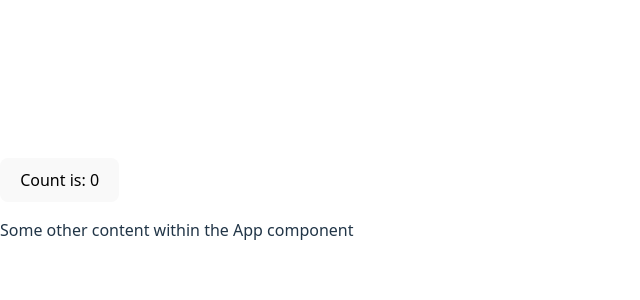
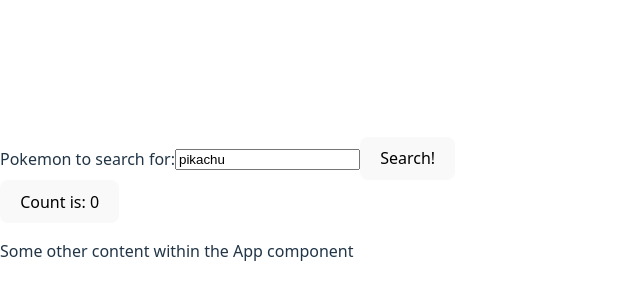
Before and after one commit to lulu-codes/mar25-t2w06-reactjs-events, a React (Vite) app: page / in a window 1280 px wide. Shown: the part 192-492 px from the top of the page, without its empty margins (0-640 px from the left). Built offline with nearby package versions, Linux system fonts and the light colour scheme.

Commit message:
feat: PokemonSearcher functionality done

```diff
--- a/src/App.jsx
+++ b/src/App.jsx
@@ -1,4 +1,5 @@
 import React from "react";
+import { PokemonSearcher } from "./components/PokemonSearcher";
 
 
 // export default function App (){}
@@ -14,6 +15,9 @@ export class App extends React.Component {
 
   render(){
     return <>
+
+      <PokemonSearcher />
+
       <button onClick={() => {
         this.setState((previousState) => {
           return {
--- a/src/components/PokemonSearcher.jsx
+++ b/src/components/PokemonSearcher.jsx
@@ -1,8 +1,10 @@
 import React from "react";
 import { PokemonSearcherDataDisplay } from "./PokemonSearcherDataDisplay";
+import { PokemonSearcherForm } from "./PokemonSearcherForm";
+
 
 export class PokemonSearcher extends React.Component {
-  constructor() {
+	constructor(){
 		super();
 
 		// data that this component must track
@@ -14,28 +16,48 @@ export class PokemonSearcher extends React.Component {
 			// for prototyping, but provides heaps of room for mistakes as the project grows
 			// so try to only track specific properties from the API!
 			// response: {}
-    };
+		}
+
+		this.formSubmissionHandlerFunction = this.formSubmissionHandlerFunction.bind(this);
 	}
 
 	// have an event for handling form submission
+	async formSubmissionHandlerFunction (formSubmissionEvent) {
+		formSubmissionEvent.preventDefault();
+		console.log("Form submission interrupted! Can do our custom form submission logic now!");
 
-  render() {
-    return (
-      <section className="pokemonSearcherContainer">
-        {/*
+		let response = await fetch("https://pokeapi.co/api/v2/pokemon/" + this.state.pokemonToSearch);
+		let data = await response.json();
+
+		this.setState((previousState) => {
+			return {...previousState,
+				responseName: data.name,
+				responseSpriteUrl: data.sprites.other.home.front_default
+			}
+		})
+	}
+
+
+	render(){
+		return <section className="pokemonSearcherContainer">
+
 				<PokemonSearcherForm
-					currentSearchFieldValue={pokemonToSearch}
-					searchValueUpdateFunction={() => {this.setState({})}}
-					formSubmissionHandler={() => {}}
+					currentSearchFieldValue={this.state.pokemonToSearch}
+					searchValueUpdateFunction={(newSearchValue) => {
+						this.setState((previousState) => {
+							return {...previousState, pokemonToSearch: newSearchValue}
+						})
+					}}
+					formSubmissionHandler={this.formSubmissionHandlerFunction}
 
 				/>
-			*/}
+
 
 			 	<PokemonSearcherDataDisplay
 					nameToShow={this.state.responseName}
 					imageToShow={this.state.responseSpriteUrl}
 				/>
+
 		</section>
-    );
 	}
 }
```
Lines whose indentation alone changed are shown as unchanged.
